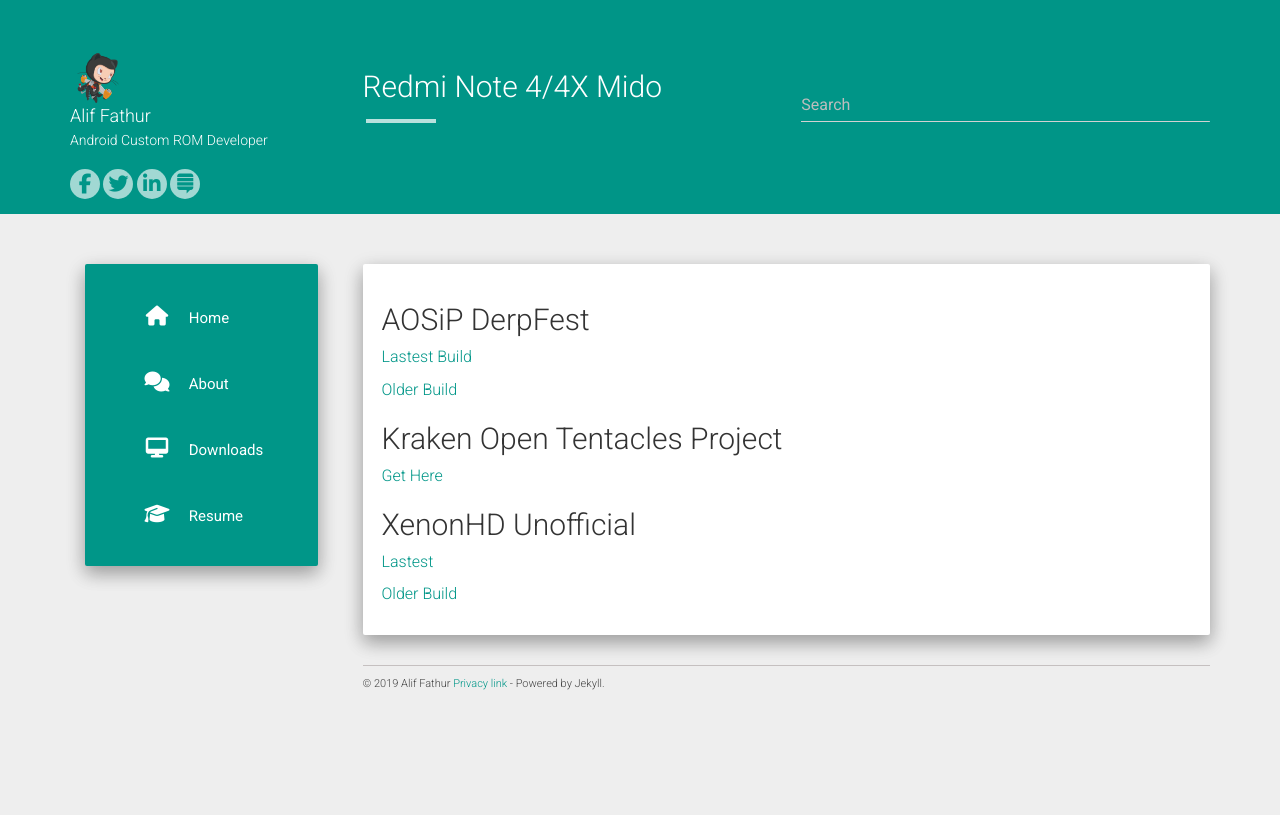
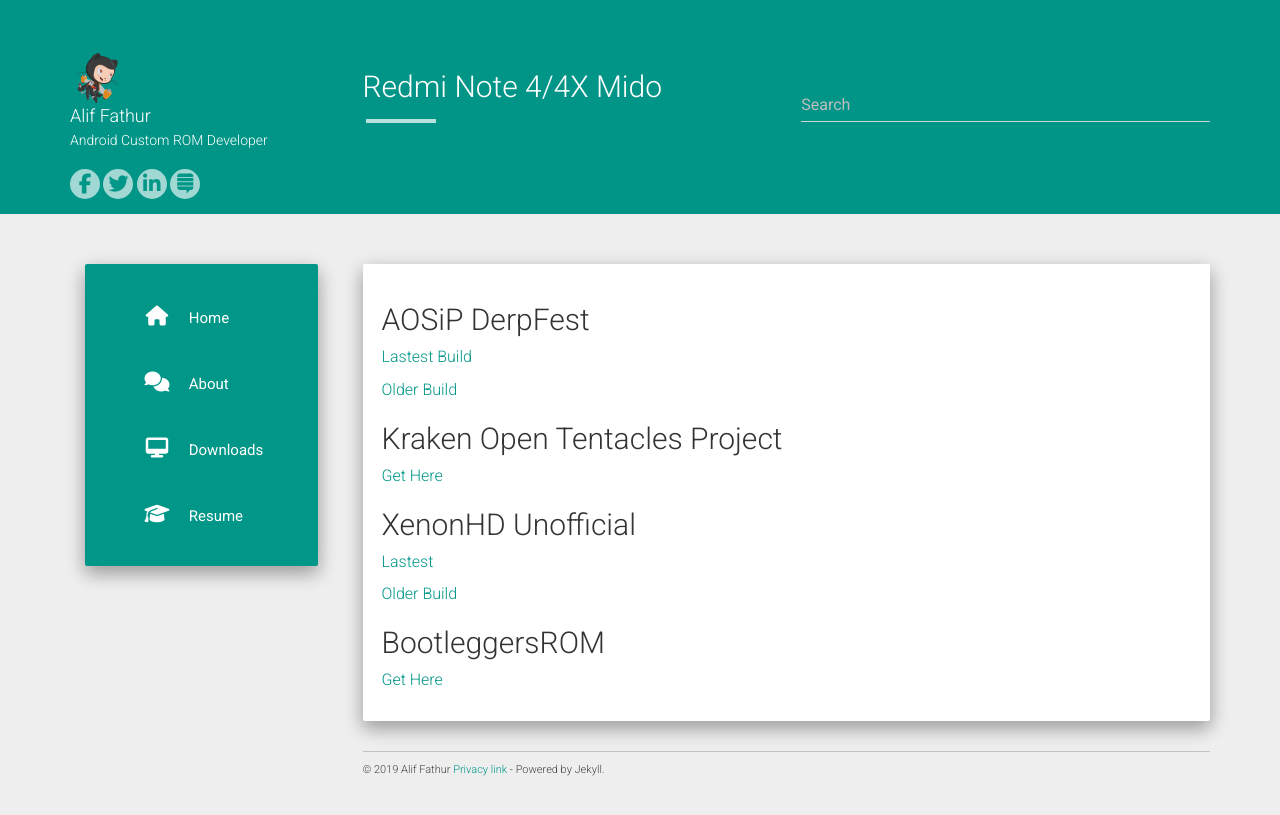
Before and after one commit to darkthur/darkthur.github.io, a Jekyll site: the page built from mido.md, in a window 1280 px wide. Shown: the top 815 px of the page. Built offline with Jekyll 4.4.1, drawn with Linux system fonts in a browser that asks for light colours; nearby versions of some CDN libraries.

Commit message:
Update for Bootleggers

```diff
--- a/mido.md
+++ b/mido.md
@@ -16,3 +16,6 @@
 [Lastest](https://sourceforge.net/projects/rfdforce/files/mido/xenonhd/XenonHD-190518-Unofficial-mido.zip/download)
 
 [Older Build](https://sourceforge.net/projects/rfdforce/files/mido/xenonhd/)
+
+## BootleggersROM
+[Get Here](https://sourceforge.net/projects/rfdforce/files/mido/bootleg/)
```
